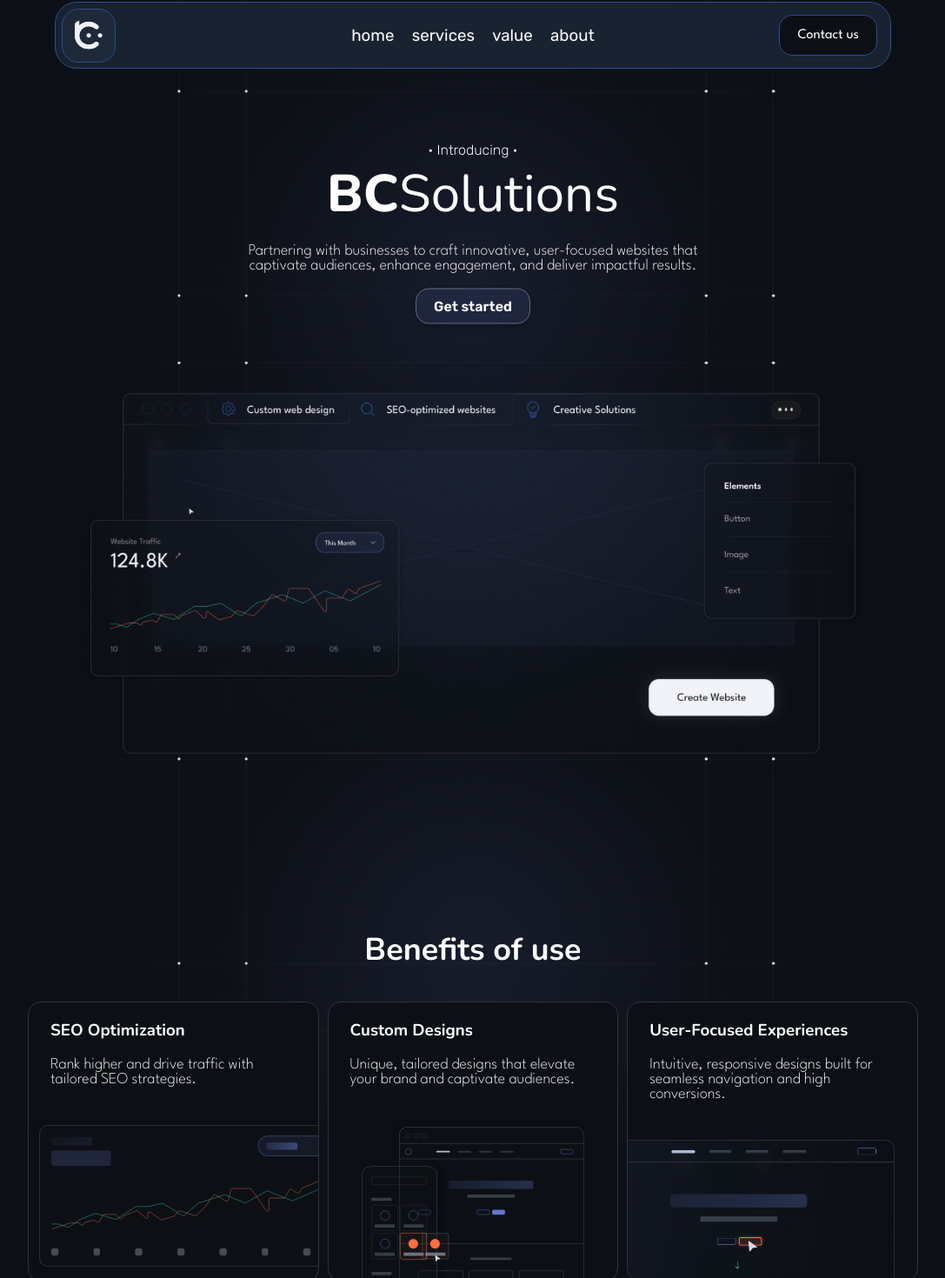
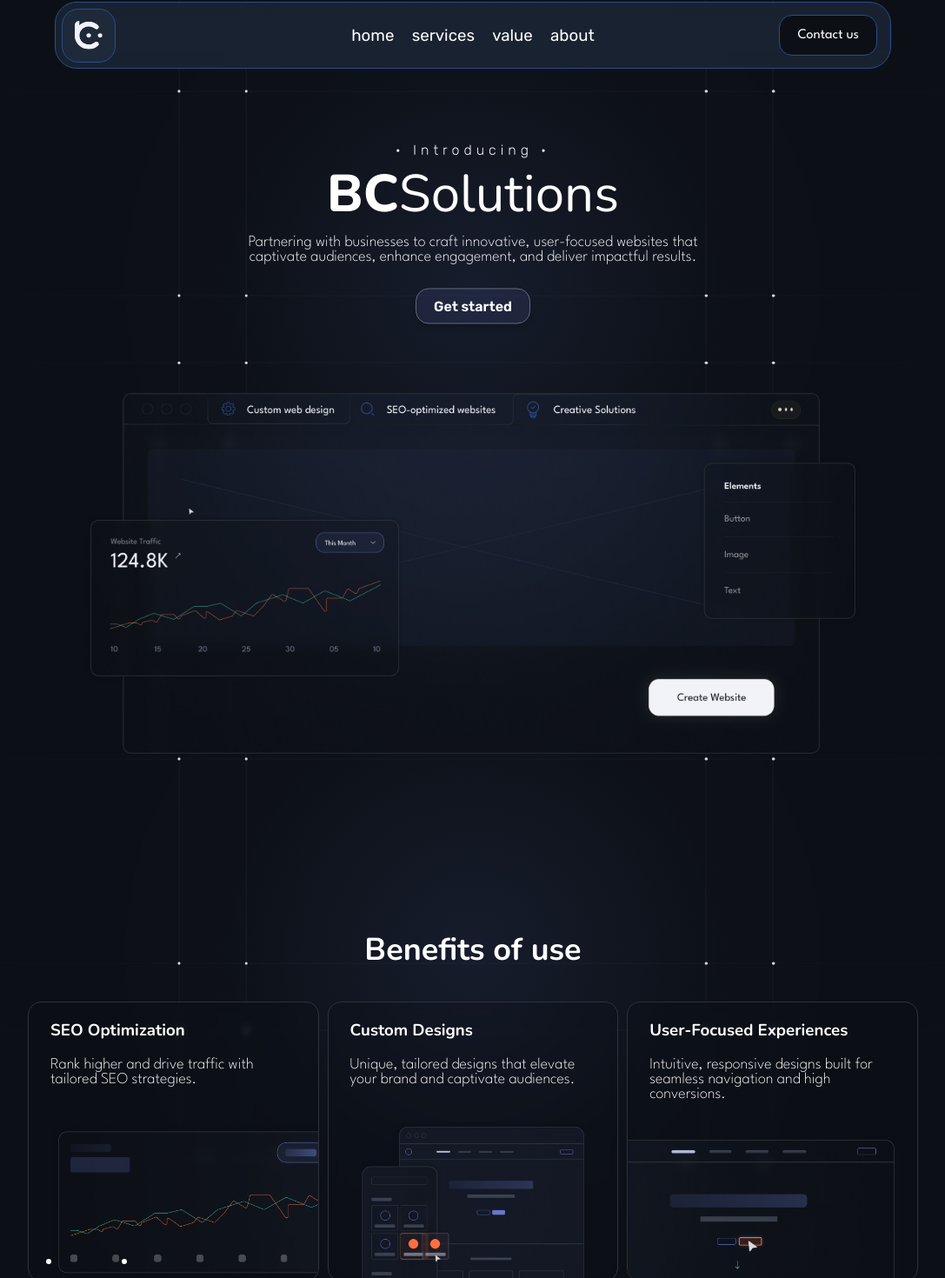
Before and after one commit to WillCBurroughs/bcsolutions, a React (Create React App) app: page / in a window 1280 px wide. Shown: the part 48-1518 px from the top of the page at 87% size, without its empty margins (96-1183 px from the left). Built offline with nearby package versions, Linux system fonts and the light colour scheme.

Commit message:
Adding touchups

```diff
--- a/src/components/molecules/BenefitsDesktop.js
+++ b/src/components/molecules/BenefitsDesktop.js
@@ -1,8 +1,8 @@
 import React from 'react';
 import '../../index.css';
 import BenefitCardDesktop from '../atoms/BenefitCardDesktop';
-import FirstBenefit from '../../images/FirstBenefit.svg';
-import SecondBenefit from '../../images/SecondBenefit.svg';
+import FirstBenefit from '../../images/FirstBenefit.png';
+import SecondBenefit from '../../images/SecondBenefit.png';
 import ThirdBenefit from '../../images/ThirdBenefit.png';
 
 function BenefitsDesktop() {
--- a/src/index.css
+++ b/src/index.css
@@ -136,6 +136,7 @@ code {
   display: flex;
   position: absolute;
   text-align: center;
+  letter-spacing: 5px;
 }
 
 .content-layer {
@@ -198,7 +199,7 @@ code {
   align-items: center;
   text-align: center;
   position: absolute;
-  top: 310px;
+  top: 300px;
   width: 100vw;
 }
 
@@ -262,10 +263,11 @@ code {
   height: 25vw;
   width: 26vw;
   color: white;
-  background-color: #0C1016;
+  background-color: #0c10163b;
   border-radius: 15px;
   border: 1px solid #2E333B;
   overflow: hidden;
+  backdrop-filter: blur(5px);
 }
 
 .BenefitCardDesktop h3{
@@ -330,11 +332,12 @@ code {
 
 .FirstBenefit {
   position: relative;
-  left: 0vw;
+  left: 2vw;
+  top: 2vw;
   clip-path: inset(0 0 0 0);
   object-fit: cover;
   overflow: hidden;
-  height: 65%;
+  height: 55%;
 }
 
 .SecondBenefit{
@@ -676,6 +679,7 @@ code {
   width: 102%;
   height: 40px;
   display: flex;
+  margin-top: -10px;
   flex-direction: row;
   align-items: center;
   justify-content: space-between;
@@ -707,7 +711,7 @@ input:focus {
   background-color: rgba(217, 217, 217, 0.02);
   height: 40px;
   width: 25vw;
-  border-radius: 5px;
+  border-radius: 10px;
   border: 1px solid #2E333B;
   padding-left: 15px;
   font-size: 16px;
@@ -817,9 +821,10 @@ input:focus {
 }
 
 #message {
-  width: 80vw;
+  width: 80.4vw;
   height: 80px;
   padding-top: 10px;
+  max-height: 130px;
 }
 
 .SubmitContact {
```
